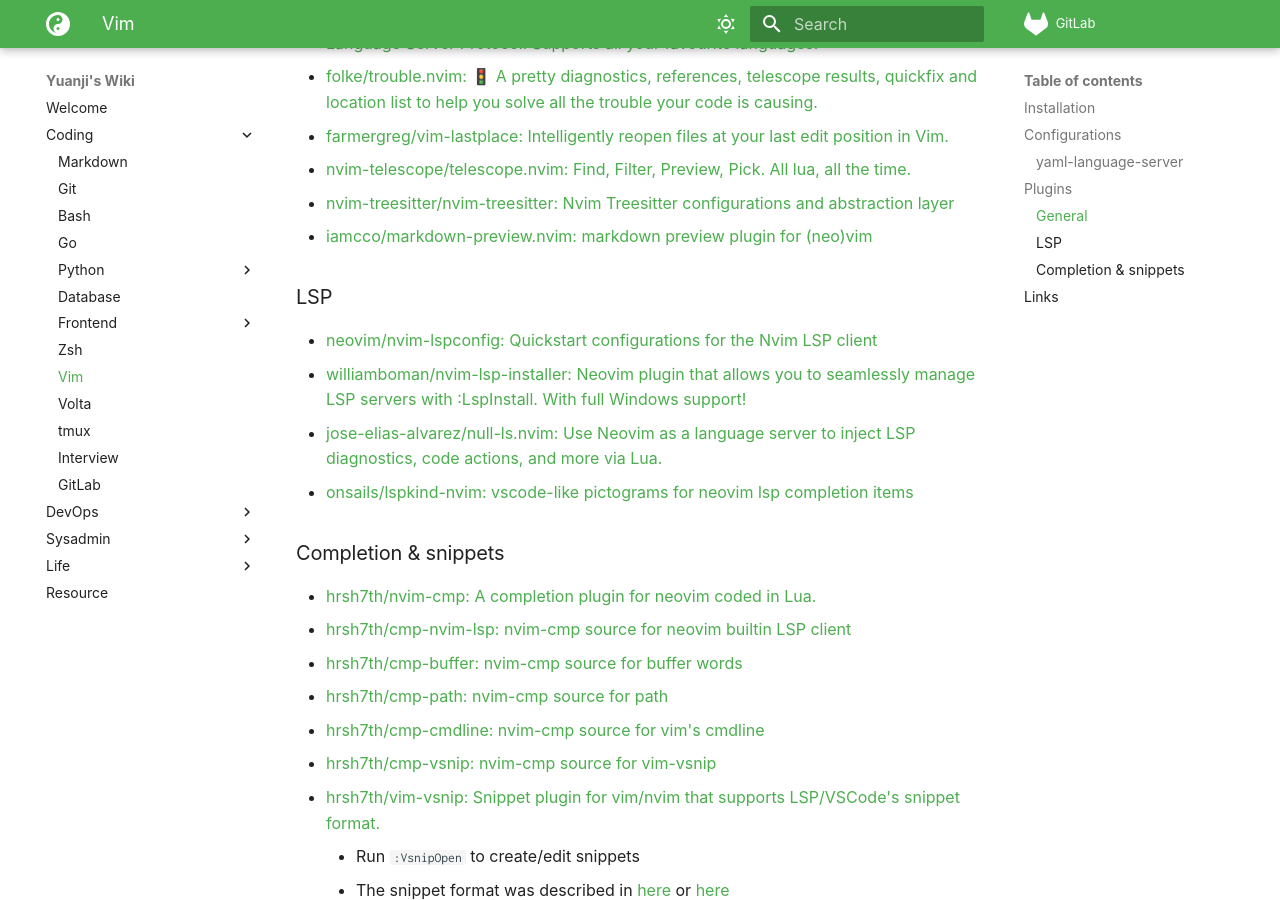
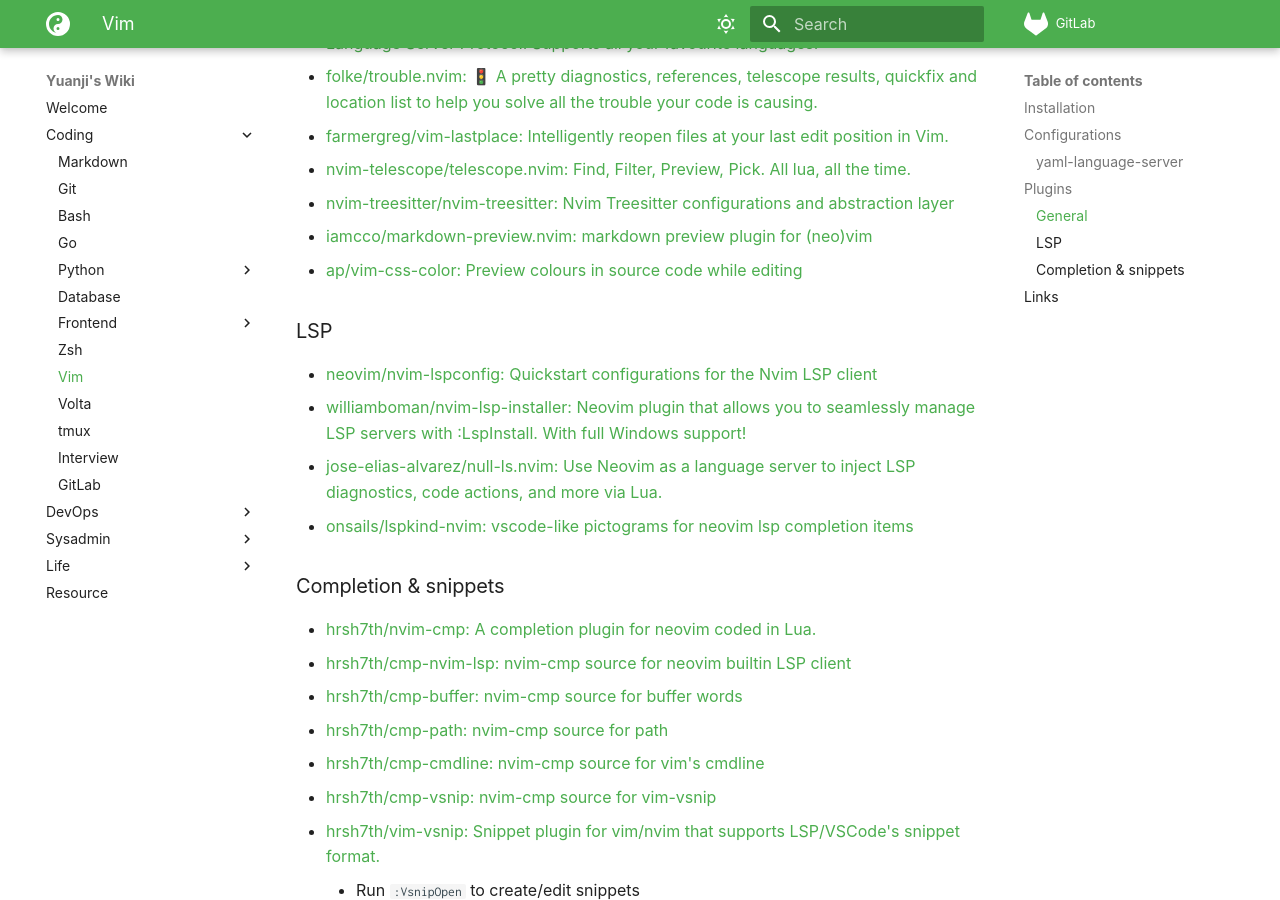
Before and after one commit to yuanji-dev/wiki, an MkDocs documentation site: the page built from docs/coding/vim.md, in a window 1280 px wide and 900 px high, scrolled down 1090 px. Built offline with MkDocs 1.6.1 and Material for MkDocs 9.7.7, drawn with Linux system fonts in a browser that asks for light colours; some web fonts are replaced; comment, search, counter and statistics services are not loaded.

Commit message:
feat(vim): add ap/vim-css-color plugin

```diff
--- a/docs/coding/vim.md
+++ b/docs/coding/vim.md
@@ -46,6 +46,7 @@
 - [nvim-telescope/telescope.nvim: Find, Filter, Preview, Pick. All lua, all the time.](https://github.com/nvim-telescope/telescope.nvim)
 - [nvim-treesitter/nvim-treesitter: Nvim Treesitter configurations and abstraction layer](https://github.com/nvim-treesitter/nvim-treesitter)
 - [iamcco/markdown-preview.nvim: markdown preview plugin for (neo)vim](https://github.com/iamcco/markdown-preview.nvim)
+- [ap/vim-css-color: Preview colours in source code while editing](https://github.com/ap/vim-css-color)
 
 ### LSP
 
```
